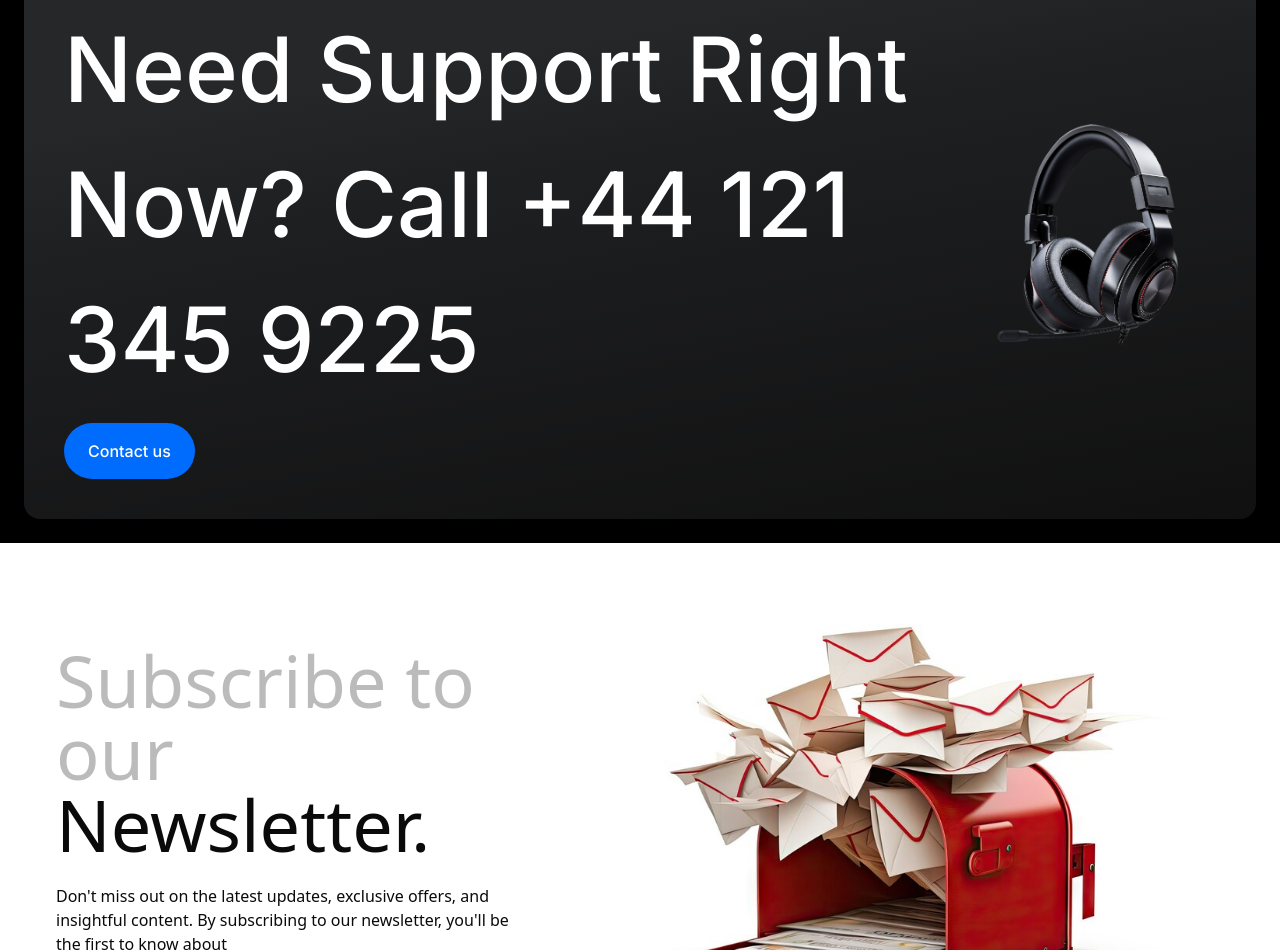
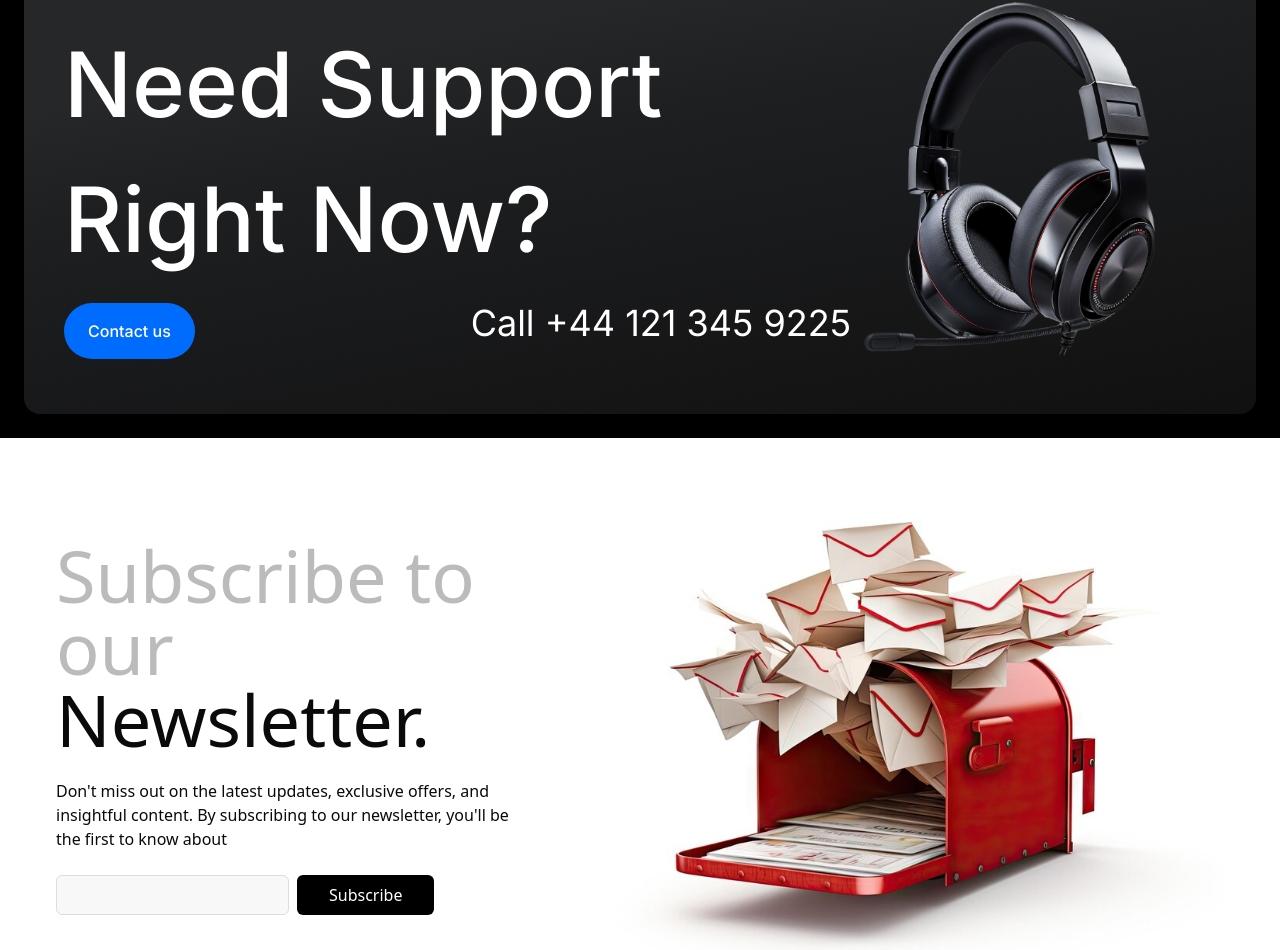
Before and after one commit to Lukman10a/consology, a Next.js app: page / in a window 1280 px wide. Shown: the part 2704-3654 px from the top of the page. Built offline with nearby package versions, Linux system fonts and the light colour scheme.

Commit message:
update the Home section

```diff
--- a/src/pages/index.tsx
+++ b/src/pages/index.tsx
@@ -136,15 +136,18 @@ export default function Home() {
         <div className="flex items-center justify-center rounded-2xl bg-custom-gradient p-10 md:flex-col md:gap-10">
           <div className="space-y-4">
             <p className="text-[90px] font-medium md:w-full 2md:mb-8 2md:text-5xl">
-              <span>Need Support</span> <span>Right Now?</span>{" "}
-              <span>Call +44 121 345 9225</span>
+              <span>Need Support</span> <span>Right Now?</span>
             </p>
+            <div className="flex justify-between">
               <Button
                 asLink
                 href="/contact"
                 text="Contact us"
                 className="rounded-full bg-[#006CFE] p-4 px-6 text-white"
               />
+
+              <p className="text-4xl">Call +44 121 345 9225</p>
+            </div>
           </div>
           <div>
             <Image src={headPhone} alt="" />
```
Lines whose indentation alone changed are shown as unchanged.
